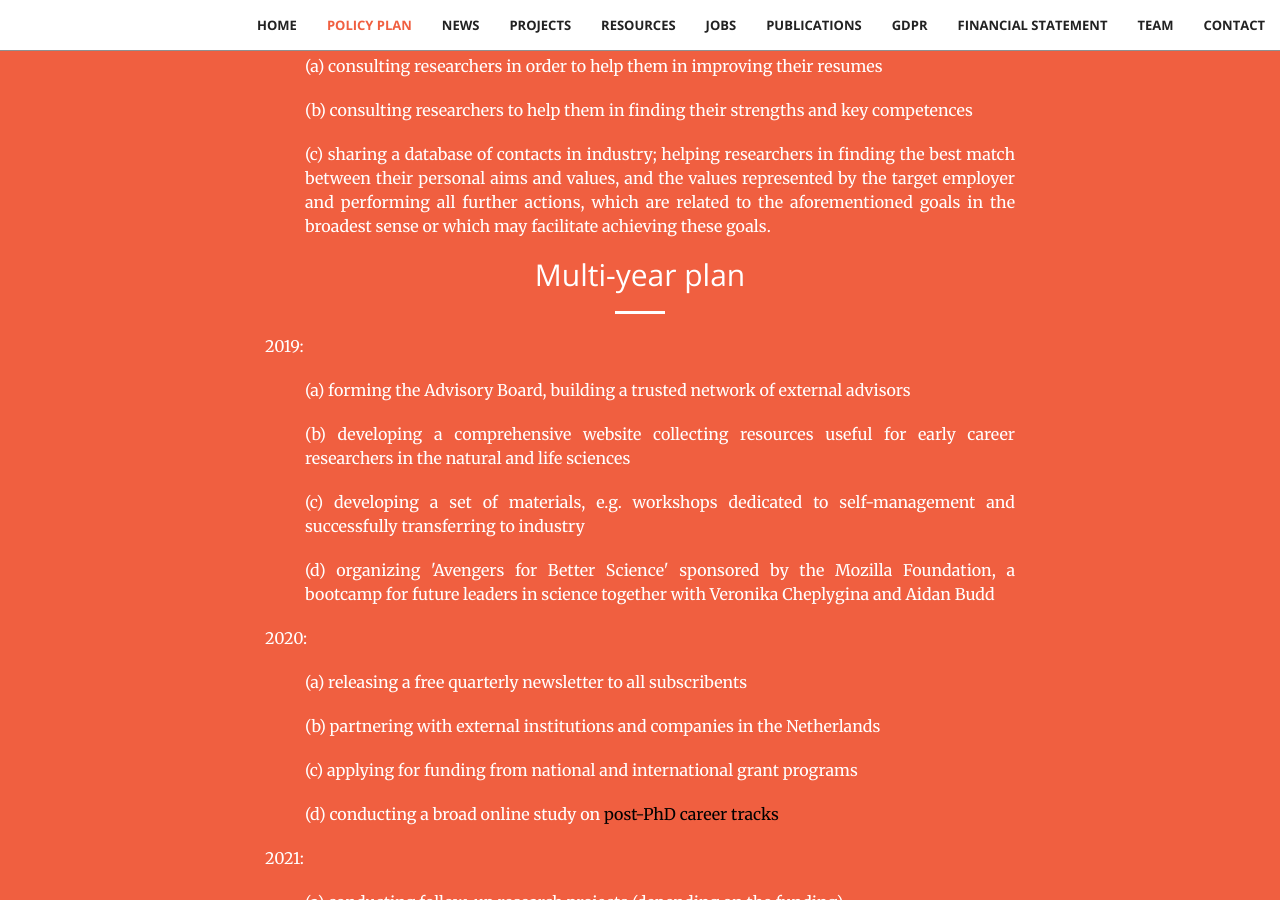
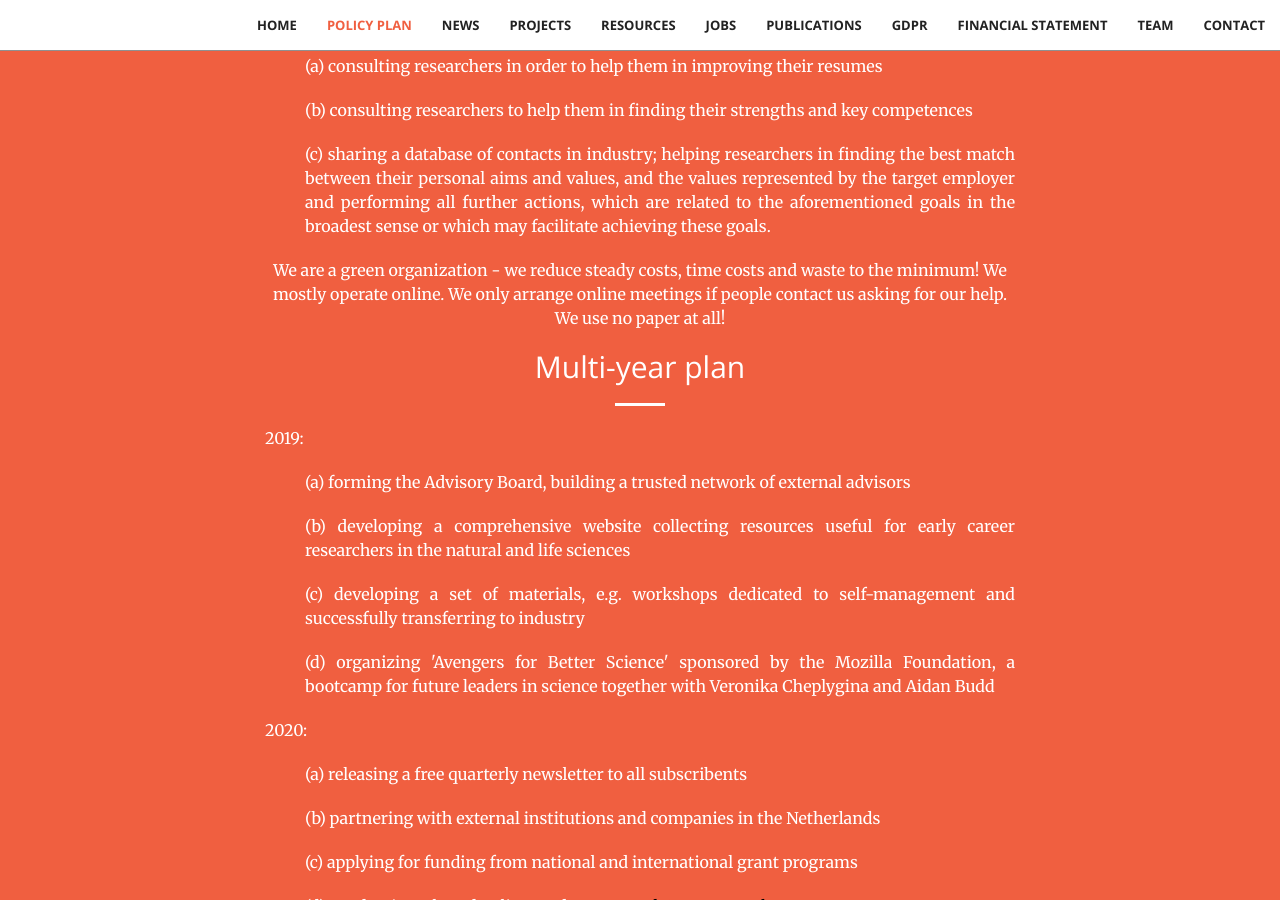
Before and after one commit to stichting-solaris/stichting-solaris.github.io, a Jekyll site: the page built from index.html, in a window 1280 px wide and 900 px high, scrolled down 2085 px. Built offline with Jekyll 4.4.1, drawn with Linux system fonts in a browser that asks for light colours.

Commit message:
Update call-to-action.html

```diff
--- a/_includes/call-to-action.html
+++ b/_includes/call-to-action.html
@@ -55,6 +55,10 @@
                     <p></p>
                     <p></p>
                     <p></p>
+                    <p>We are a green organization - we reduce steady costs, time costs and waste to the minimum!
+                        We mostly operate online. We only arrange online meetings if people contact us asking for our help.
+                        We use no paper at all!
+                    </p>
 
 
 <!-- Multi-year plan -->
```
